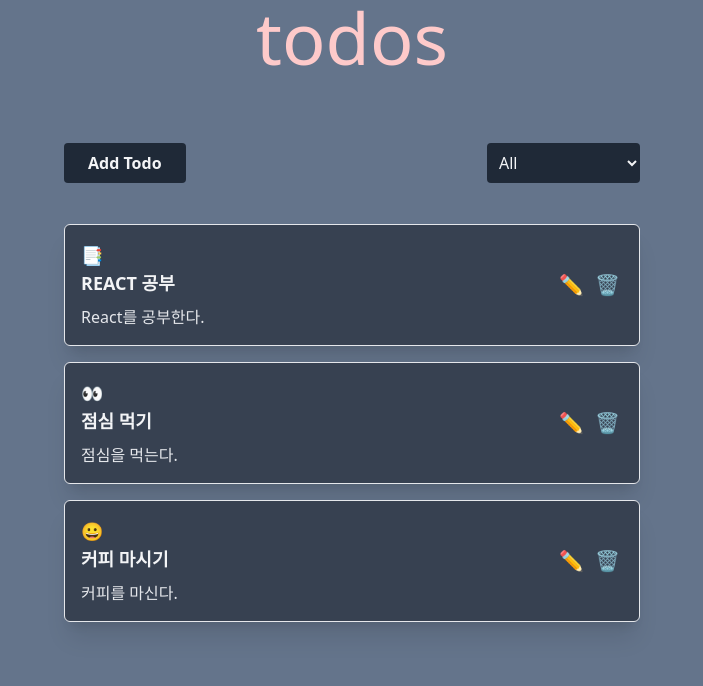
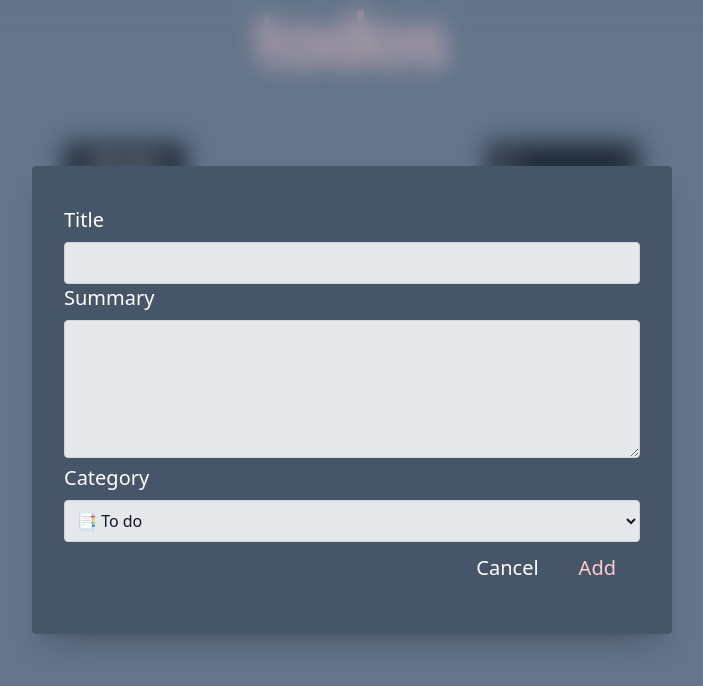
Before and after one commit to hcu55/React-Todo-Clone, a React (Vite) app: page / in a window 1280 px wide. Both pictures are taken after a click on the button "Add Todo". Shown: the top 686 px of the page, without its empty margins (288-991 px from the left). Built offline with nearby package versions, Linux system fonts and the light colour scheme.

Commit message:
Todo 등록 기능 구현

```diff
--- a/src/App.jsx
+++ b/src/App.jsx
@@ -28,6 +28,21 @@
 
   const [todos, setTodos] = useState(dummyTodos);
 
+  // Todo 등록 기능, 파라미터로 새롭게 추가할 Todo 객체를 받음
+  const addTodoHandler = ({ title, summary, category }) => {
+
+    // id값을 추가해서 Todo 등록
+    const newTodo = {
+      id: self.crypto.randomUUID(), // Web Crypto API
+      title,
+      summary,
+      category
+    }
+
+    const updatedTodos = [...todos, newTodo];
+    setTodos(updatedTodos);
+  }
+
   return (
     <>
       <DefaultLayout>
@@ -39,7 +54,8 @@
           </div>
         </header>
         <section className="max-w-xl m-4 mx-auto">
-          <TodoHeader />
+          {/* onAdd라는 이름으로 addTodoHandler 함수를 props로 내려줌 */}
+          <TodoHeader onAdd={addTodoHandler}/>
           <TodoBody todos={todos}/>
         </section>
       </DefaultLayout>
--- /dev/null
+++ b/src/components/todos/TodoForm.jsx
@@ -0,0 +1,49 @@
+import React, { useState } from 'react'
+import { TODO_CATEGORY_ICON } from '@/constants/icon'
+
+const TodoForm = ({ onAdd, onClose }) => {
+
+	const [title, setTitle] = useState('');
+	const [summary, setSummary] = useState('');
+	const [category, setCategory] = useState('TODO');
+
+	const addTodoHandler = () => {
+			const newTodo = {title, summary, category};
+			onAdd(newTodo);
+	}
+
+  return (
+    <>
+			{/* <h3 className="text-3xl text-red-200">{ children }</h3> */}
+			<form className='my-2'>
+				<div>
+					<label className='block mb-2 text-xl text-white' htmlFor='title'>Title</label>
+					<input className='w-full p-2 border-[1px] border-gray-300 bg-gray-200 text-gray-900 rounded'
+									type='text' id='title' value={title} onChange={event => setTitle(event.target.value)} />
+				</div>
+				<div>
+					<label className='block mb-2 text-xl text-white' htmlFor='summary'>Summary</label>
+					<textarea className='w-full p-2 border-[1px] border-gray-300 bg-gray-200 text-gray-900 rounded'
+										id='summary' rows='5' value={summary} onChange={event => setSummary(event.target.value)} />
+				</div>
+				<div>
+					<label className='block mb-2 text-xl text-white' htmlFor='category'>Category</label>
+					<select className='w-full p-2 border-[1px] border-gray-300 bg-gray-200 text-gray-900 rounded'
+									id='category' value={category} onChange={event => setCategory(event.target.value)} >
+
+						<option value='TODO'>{TODO_CATEGORY_ICON.TODO} To do</option>
+						<option value='PROGRESS'>{TODO_CATEGORY_ICON.PROGRESS} On progress</option>
+						<option value='DONE'>{TODO_CATEGORY_ICON.DONE} Done</option>
+					</select>
+				</div>
+				{/* {isFormInValid && <div className='mt-2 text-red-500'>모든 항목을 채워서 작성해주세요</div>} */}
+				<div className='flex justify-end gap-4'>
+					<button className='text-xl text-white' type='button' onClick={onClose}>Cancel</button>
+					<button className='px-6 py-3 text-xl text-red-200' type='button' onClick={addTodoHandler}>Add</button>
+				</div>
+			</form>
+		</>
+  )
+}
+
+export default TodoForm
--- a/src/components/todos/TodoHeader.jsx
+++ b/src/components/todos/TodoHeader.jsx
@@ -1,12 +1,27 @@
+import { useState } from 'react';
 import TodoFilter from './TodoFilter'
+import { createPortal } from 'react-dom';
+import Modal from '../ui/Modal';
+import TodoForm from './TodoForm';
 
 // 함수형 컴포넌트(TodoHeader)
-const TodoHeader = () => {
+const TodoHeader = ({ onAdd }) => {
+  const [openModal, open] = useState(false);
+  const closeModal = () => open(false);
+
   return (
     <div className="flex items-center justify-between mb-2" id="task-control">
-        <button className="animate-bounce-slow px-6 py-2 font-semibold text-gray-100 bg-gray-800 border-none rounded cursor-pointer"
-                data-cy="add-todo-button">Add Todo
+    <button
+      className="animate-bounce-slow px-6 py-2 font-semibold text-gray-100 bg-gray-800 border-none rounded cursor-pointer"
+      data-cy="add-todo-button"
+      onClick={() => open(true)}
+      >Add Todo
     </button>
+    {/* Modal 호출 부분 */}
+    {openModal && createPortal(
+      <Modal onClose={closeModal}>
+        <TodoForm onAdd={onAdd} onClose={closeModal}/>
+      </Modal>, document.body)}
     <TodoFilter />
     </div>
   )
--- /dev/null
+++ b/src/components/ui/Modal.jsx
@@ -0,0 +1,17 @@
+import React from 'react'
+
+const Modal = ({ children, onClose }) => {
+	return (
+		<>
+			<div data-cy="modal-backdrop"
+            className='fixed top-0 left-0 w-full h-full backdrop-blur-md z-1'
+            onClick={onClose}
+      ></div>
+      <div className='fixed z-10 w-1/2 p-8 m-0 transform -translate-x-1/2 -translate-y-1/2 border-none rounded shadow-xl top-1/2 left-1/2 bg-slate-600'>
+          { children }
+      </div>
+		</>
+	)
+}
+
+export default Modal
```
Lines whose indentation alone changed are shown as unchanged.
